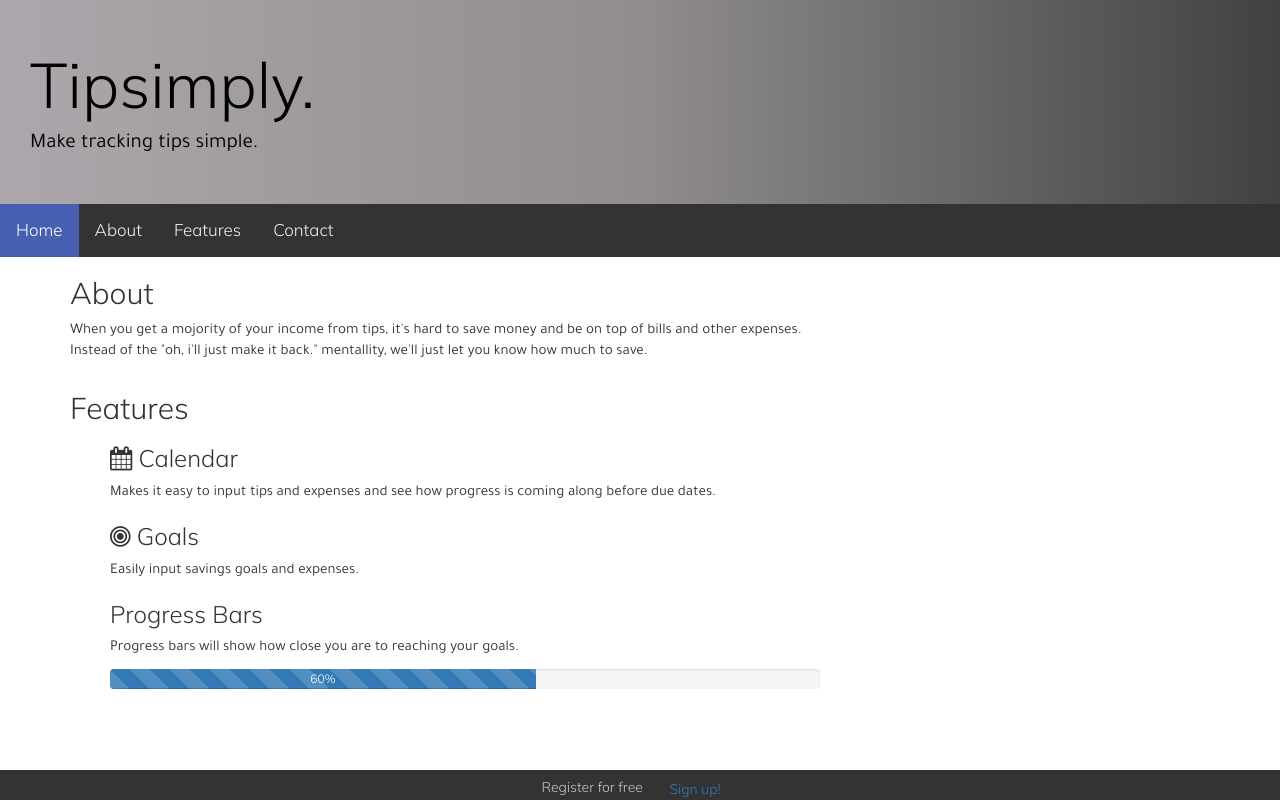
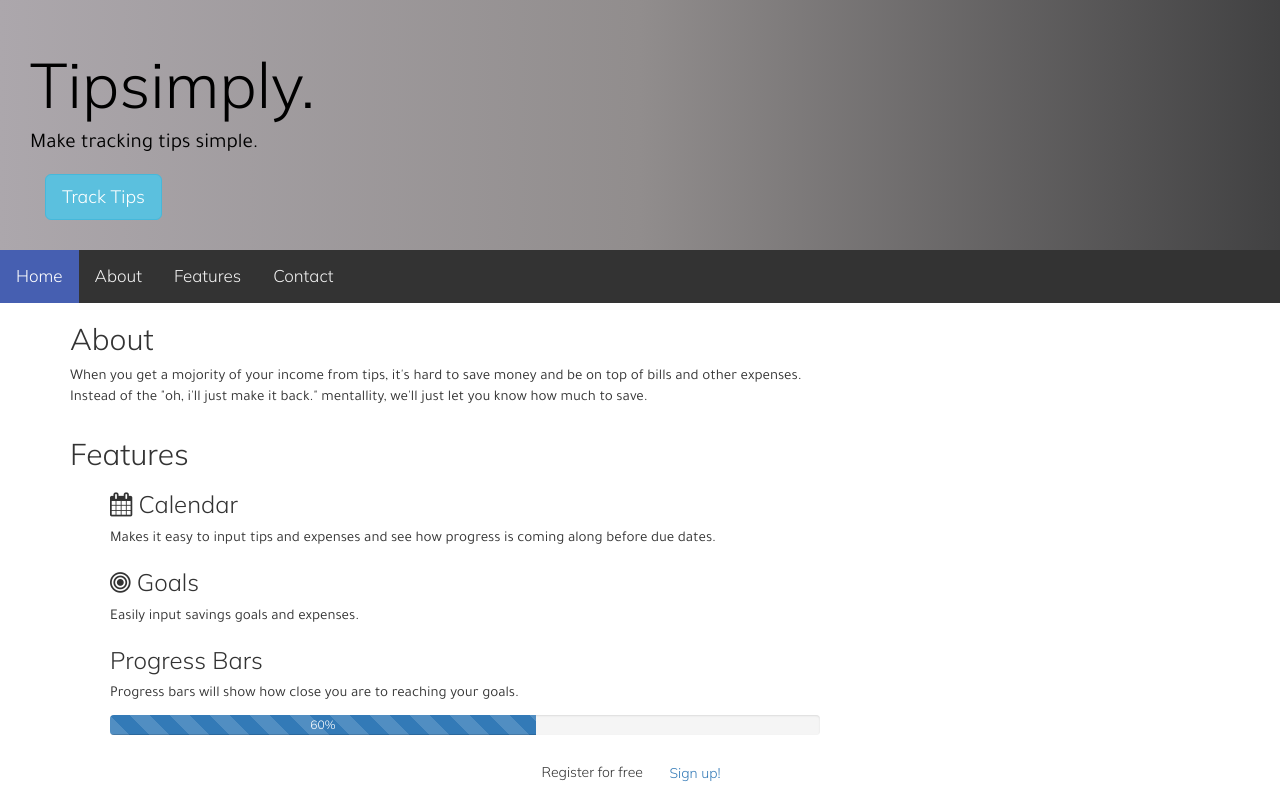
Before and after one commit to davidreeses/tipsimply, a website: page index.html in a window 1280 px wide. Drawn offline with nearby package versions, Linux system fonts and the light colour scheme.

Commit message:
updated footer

```diff
--- a/index.html
+++ b/index.html
@@ -27,6 +27,10 @@
                     <h1>Tipsimply.</h1>
                     <p>Make tracking tips simple.</p>
                 </div>
+                <div class="col-md-4 col-xl-2 mt-4">
+                    <a button role="button" class="btn btn-lg btn-info" id="trackButton">Track Tips
+                    </button></a>
+                  </div>
             </div>
         </div>
     </header>
--- a/styles.css
+++ b/styles.css
@@ -79,8 +79,9 @@ h2 {
   ul {
     list-style: none;
    }
-   footer {
-       background-color: #333;
-       color: rgb(201, 200, 200);
-       position:fixed;bottom:0;left:0;right:0;height:30px;
+
+   footer{
+    position:relative;
+    bottom:0;
+    left:0;
    }
```
